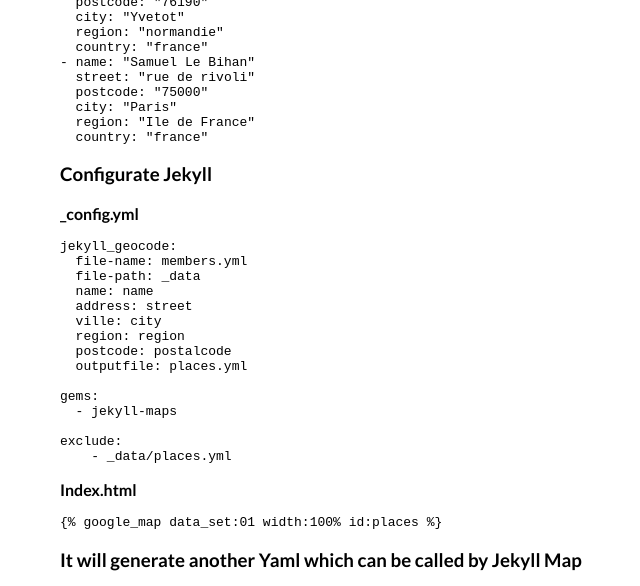
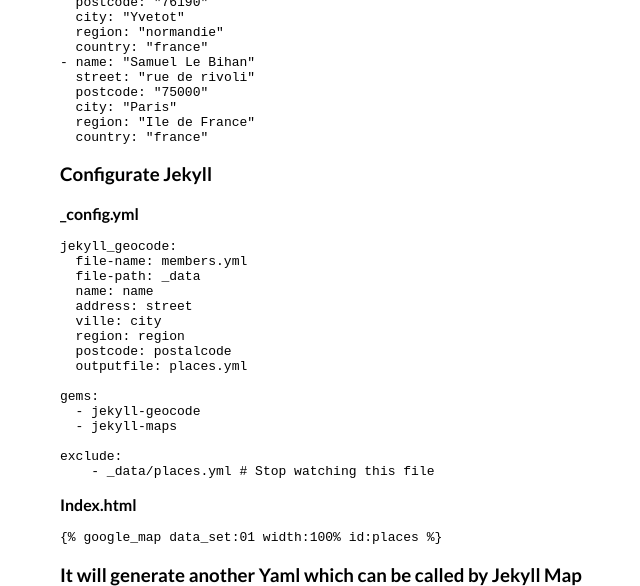
Before and after one commit to bertrandkeller/jekyll-geocode, a Jekyll site: the page built from index.md, in a window 1280 px wide and 900 px high, scrolled down 686 px, cut to the strip 0-586 px from the top of the window. Shown: the whole strip, without its empty margins (180-820 px from the left). Built offline with Jekyll 4.4.1, drawn with Linux system fonts in a browser that asks for light colours.

Commit message:
change index

````diff
--- a/index.md
+++ b/index.md
@@ -45,10 +45,11 @@
   outputfile: places.yml
 
 gems:
+  - jekyll-geocode
   - jekyll-maps
 
 exclude:
-    - _data/places.yml
+    - _data/places.yml # Stop watching this file
 ```
 
 **Index.html**
````
Also changed, not shown: 1 other file.
